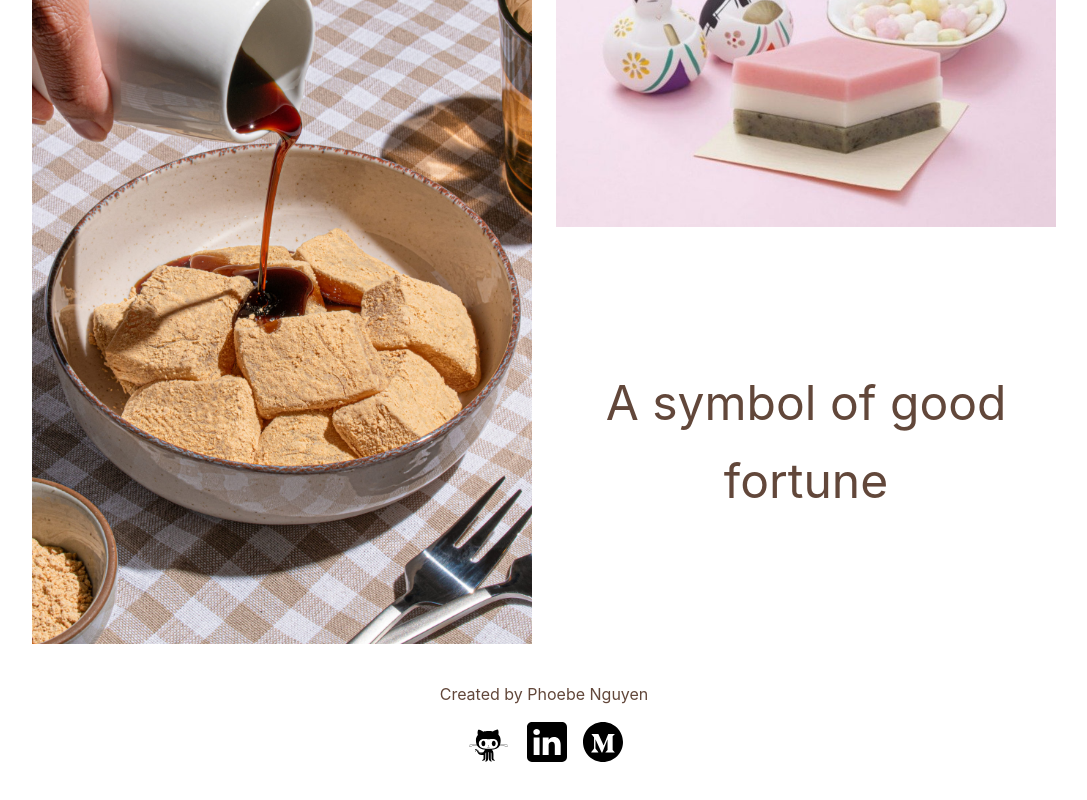
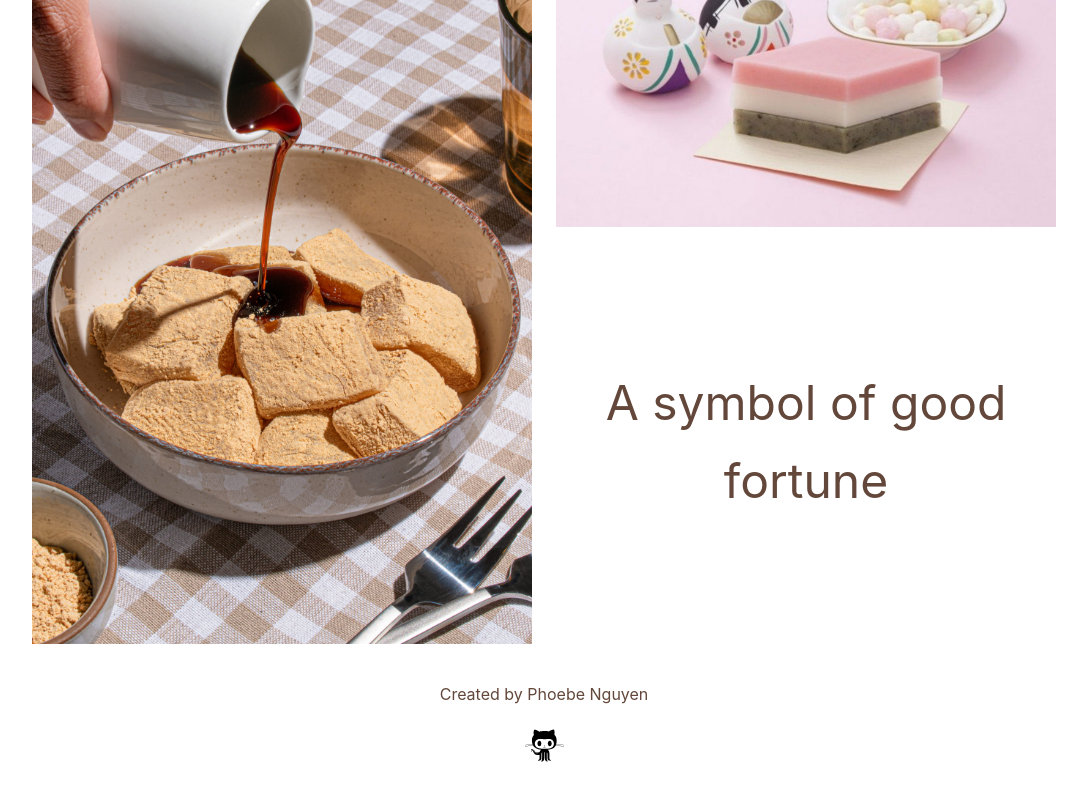
Before and after one commit to TotoroSyd/MochiMachi, a React (Create React App) app: page / in a window 1280 px wide. Shown: the part 1974-2774 px from the top of the page, without its empty margins (96-1183 px from the left). Built offline with nearby package versions, Linux system fonts and the light colour scheme.

Commit message:
Temporarily comment out svg Linkedin and Medium svg logo because of SyntaxError: unknown: Namespace tags are not supported by default. React's JSX doesn't support namespace tags. You can turn on the 'throwIfNamespace' flag to bypass this warning.

```diff
--- a/src/components/Footer.tsx
+++ b/src/components/Footer.tsx
@@ -1,5 +1,5 @@
-import linkedin_logo from "../media/linkedin logo_icon.svg";
-import medium_logo from "../media/medium logo_icon.svg";
+// import linkedin_logo from "../media/linkedin logo_icon.svg";
+// import medium_logo from "../media/medium logo_icon.svg";
 import github_icon from "../media/github_repository_icon.svg";
 
 export default function Footer() {
@@ -15,20 +15,20 @@ export default function Footer() {
             width="45"
           />
         </a>
-        <a href="linkedin.com/in/phoebenguyenn" className="h-full">
+        {/* <a href="linkedin.com/in/phoebenguyenn" className="h-full">
           <img
             src={linkedin_logo}
             alt="linkedin logo linked to Phoebe's linkedin profile"
             className="h-full"
           />
-        </a>
-        <a href="phoebephuongnguyen.medium.com/" className="h-full">
+        </a> */}
+        {/* <a href="phoebephuongnguyen.medium.com/" className="h-full">
           <img
             src={medium_logo}
             alt="phoebe's medium blog"
             className="h-full"
           />
-        </a>
+        </a> */}
       </div>
     </div>
   );
```
